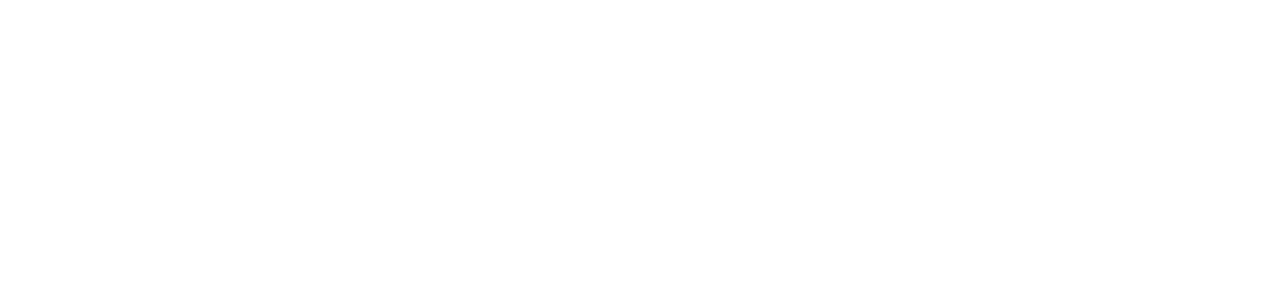
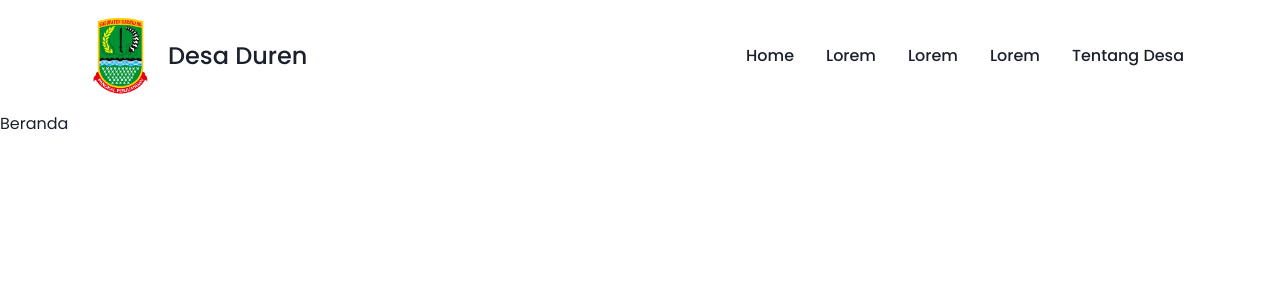
Before and after one commit to samuelber202/web-duren, a React (Vite) app: page / in a window 1280 px wide. Before the commit this address had no page. Shown: the top 300 px of the page. Built offline with nearby package versions, Linux system fonts and the light colour scheme.

Commit message:
fixing navbar

```diff
--- a/src/App.jsx
+++ b/src/App.jsx
@@ -1,9 +1,14 @@
 import { Routes, Route } from "react-router-dom";
+import Beranda from "./Beranda";
+import Navbar from "./components/layouts/Navbar";
+import "./globals.css";
 
 function App() {
   return (
     <main>
+      <Navbar />
       <Routes>
+        <Route path="/" element={<Beranda />} />
         {/* <Route path="/" element={<Home />} />
         <Route path="/about" element={<About />} />
         <Route path="/contact" element={<Contact />} /> */}
--- /dev/null
+++ b/src/Beranda.jsx
@@ -0,0 +1,6 @@
+
+const Beranda = () => {
+  return <section>Beranda</section>;
+};
+
+export default Beranda;
--- a/src/components/layouts/Navbar.jsx
+++ b/src/components/layouts/Navbar.jsx
@@ -1,18 +1,48 @@
-import { Box, Flex, Link } from "@chakra-ui/react";
+import { Stack, Box, Flex, Link, Image } from "@chakra-ui/react";
 
 function Navbar() {
   return (
-    <div>
-      <Box>
-        <Flex>
+    <nav>
+      <Stack py="4" px="20">
+        <Flex align="center">
           <Flex flex={{ base: 1 }} justify="start">
-            <Link href="/">
-              <p>Nav Kiri</p>
-            </Link>
+            <Box>
+              <Flex align="center">
+                <Link href="/">
+                  <Image
+                    boxSize="80px"
+                    objectFit="contain"
+                    src="/assets/images/logo.png"
+                    alt="Logo Karawang"
+                    mr="2"
+                  />
+                </Link>
+                <p className="logo-text">Desa Duren</p>
+              </Flex>
+            </Box>
+          </Flex>
+          <Flex flex={{ base: 2 }} justify="end">
+            <Flex>
+              <Box className="btn-link" p="4">
+                <Link href="/">Home</Link>
+              </Box>
+              <Box className="btn-link" p="4">
+                <Link href="/">Lorem</Link>
+              </Box>
+              <Box className="btn-link" p="4">
+                <Link href="/">Lorem</Link>
+              </Box>
+              <Box className="btn-link" p="4">
+                <Link href="/">Lorem</Link>
+              </Box>
+              <Box className="btn-link" p="4">
+                <Link href="/">Tentang Desa</Link>
+              </Box>
+            </Flex>
           </Flex>
         </Flex>
-      </Box>
-    </div>
+      </Stack>
+    </nav>
   );
 }
 
--- a/src/globals.css
+++ b/src/globals.css
@@ -0,0 +1,20 @@
+@import url("https://fonts.googleapis.com/css2?family=Poppins:wght@100;200;300;400;500;600;700;800;900&display=swap");
+* {
+  font-family: "Poppins", sans-serif;
+}
+
+.btn-link {
+  font-weight: 500;
+  border-radius: 10%;
+  text-align: center;
+}
+
+.btn-link:hover {
+  background-color: rgb(245, 245, 245);
+  cursor: pointer;
+}
+
+.logo-text {
+  font-weight: 500;
+  font-size: 1.5rem;
+}
--- a/src/main.jsx
+++ b/src/main.jsx
@@ -3,7 +3,6 @@ import ReactDOM from "react-dom/client";
 import App from "./App.jsx";
 import { ChakraProvider } from "@chakra-ui/react";
 import { BrowserRouter } from "react-router-dom";
-import "./globals.css";
 
 ReactDOM.createRoot(document.getElementById("root")).render(
   <React.StrictMode>
```
Also changed, not shown: public/assets/images/logo.png (added), src/Informasi.jsx (added), src/Kegiatan.jsx (added), src/Sejarah.jsx (added), src/Umkm.jsx (added).
